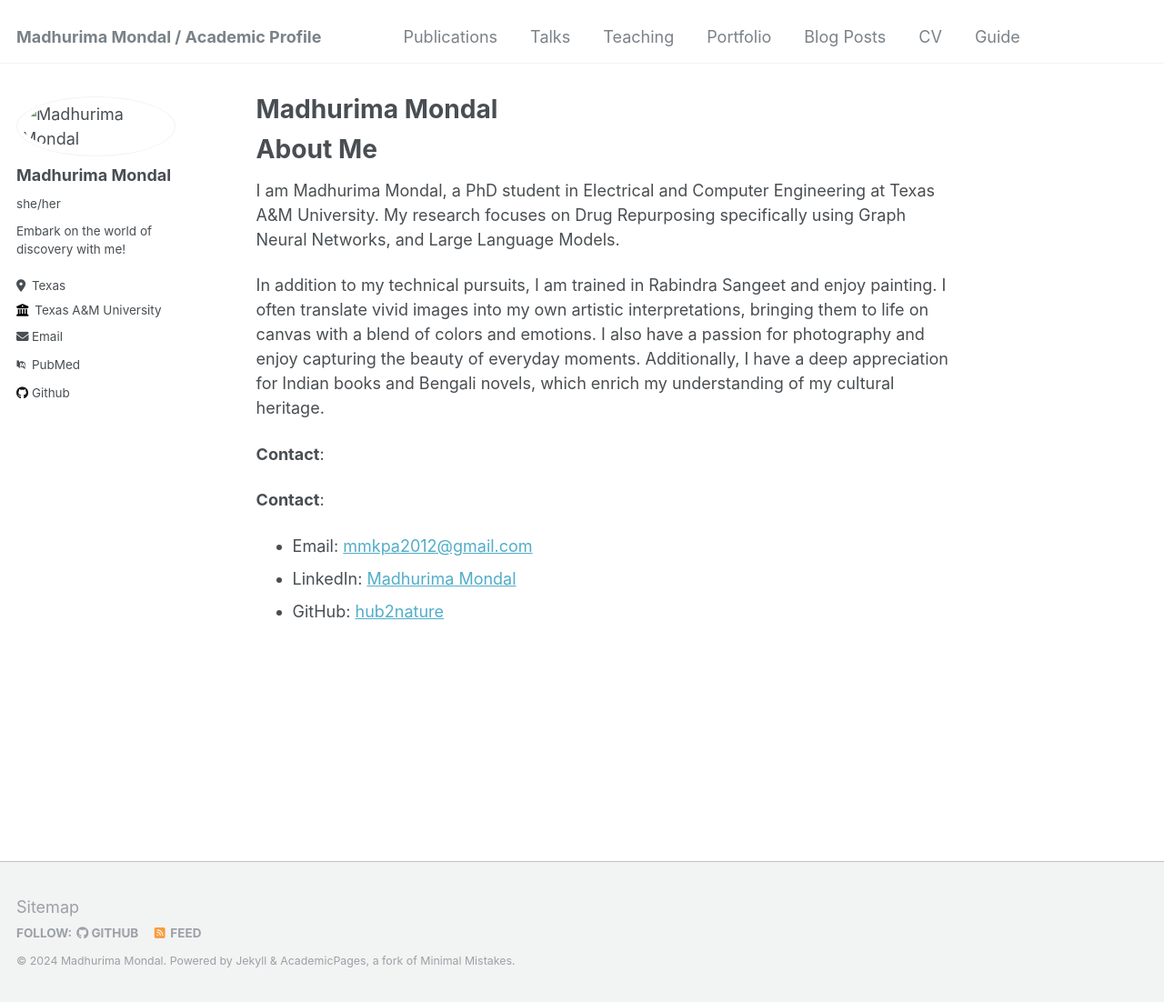
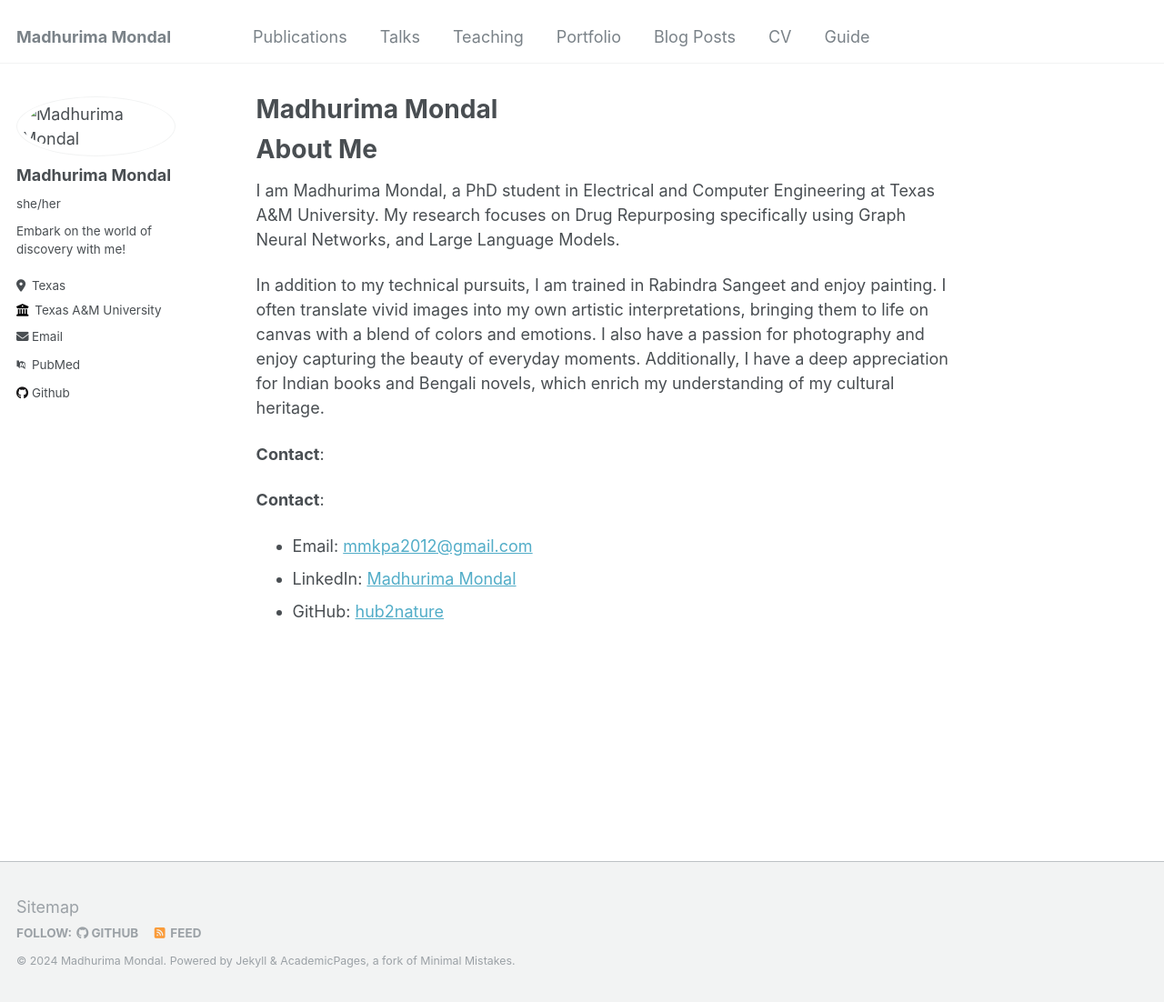
Before and after one commit to hub2nature/hub2nature, a Jekyll site: the page built from _pages/about.md, in a window 1280 px wide and 1102 px high. Shown: the whole window at 91% size. Built offline with Jekyll 4.4.1, drawn with Linux system fonts in a browser that asks for light colours; some web fonts are replaced.

Commit message:
Update _config.yml

```diff
--- a/_config.yml
+++ b/_config.yml
@@ -8,7 +8,7 @@
 
 # Basic Site Settings
 locale                   : "en-US"
-title                    : "Madhurima Mondal / Academic Profile"
+title                    : "Madhurima Mondal"
 title_separator          : "-"
 name                     : &name "Madhurima Mondal"
 description              : &description "PhD student at Texas A&M University specializing in Electrical and Computer Engineering."
```
